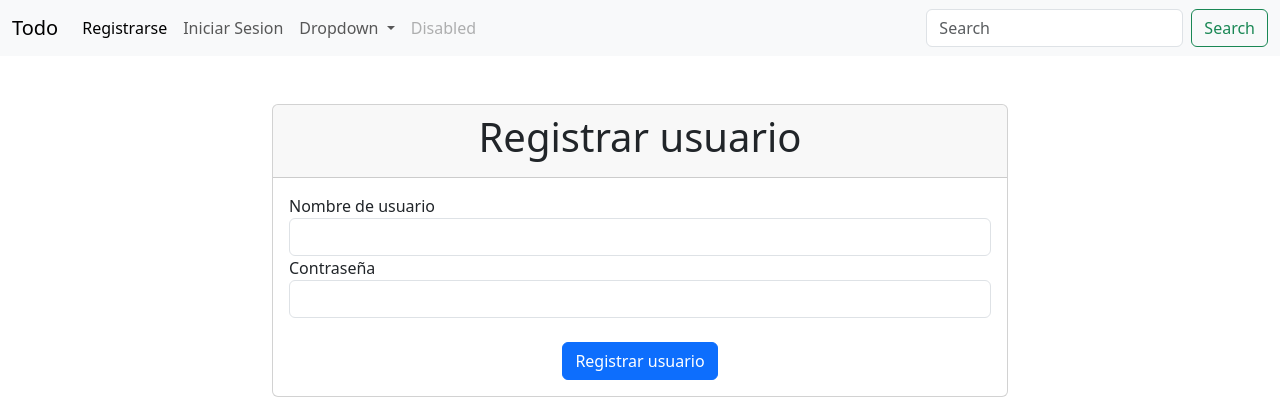
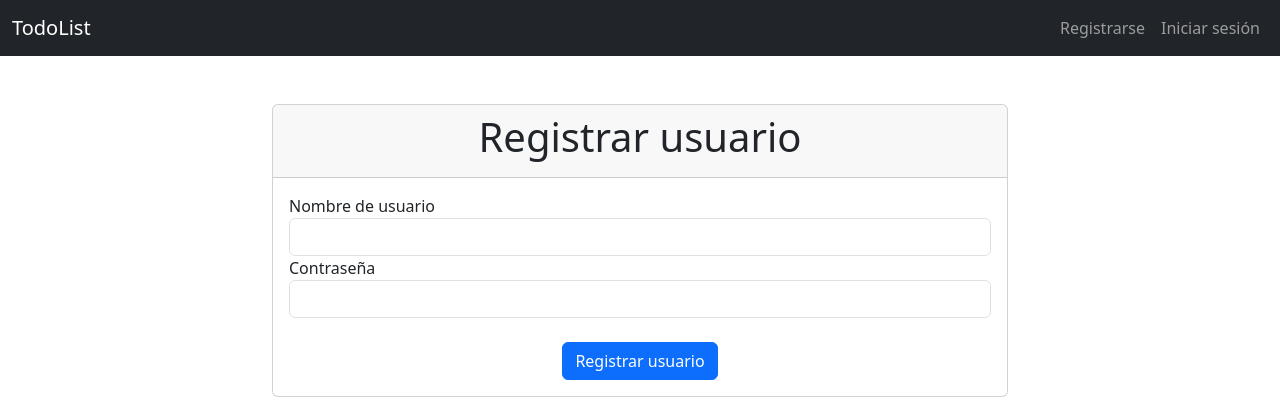
Before and after one commit to dmz866/todo-app, a Flask app: page /auth/register in a window 1280 px wide. Shown: the top 420 px of the page. Run offline with Flask 3, Linux system fonts and the light colour scheme.

Commit message:
register updated

```diff
--- a/todos/auth.py
+++ b/todos/auth.py
@@ -1,13 +1,49 @@
-from flask import Blueprint, render_template
+from flask import Blueprint, render_template, request, redirect, url_for, flash, session, g
+from werkzeug.security import generate_password_hash, check_password_hash
+
+from .models import User
+from .db import get_db
 
 bp = Blueprint('auth', __name__, url_prefix='/auth')
+db = get_db()
 
 
-@bp.route('/register')
+@bp.route('/register', methods=['GET', 'POST'])
 def register():
+    if request.method == 'POST':
+        username = request.form['username']
+        password = request.form['password']
+        user = User(username, generate_password_hash(password))
+
+        user_name = User.query.filter_by(username=username).first()
+
+        if user_name is None:
+            db.session.add(user)
+            db.session.commit()
+
+            return redirect(url_for('auth.login'))
+        else:
+            error = 'Username ya existe'
+            flash(error)
+
     return render_template('auth/register.html')
 
 
-@bp.route('/login')
+@bp.route('/login', methods=['GET', 'POST'])
 def login():
+    if request.method == 'POST':
+        username = request.form['username']
+        password = request.form['password']
+
+        user = User.query.filter_by(username=username).first()
+
+        if user is None or not check_password_hash(user.password, password):
+            error = 'Credenciales incorrectas'
+            flash(error)
+        else:
+            session.clear()
+            session['user_id'] = user.id
+
+            return redirect(url_for('todo.index'))
+
     return render_template('auth/login.html')
--- a/todos/templates/auth/register.html
+++ b/todos/templates/auth/register.html
@@ -13,11 +13,13 @@
                     <form action="" method="post">
                         <div class="form-group">
                             <label for="username">Nombre de usuario</label>
-                            <input type="text" class="form-control" id="username" name="username" required minlength="4" maxlength="20">
+                            <input type="text" class="form-control" id="username" name="username" required minlength="4"
+                                   maxlength="20">
                         </div>
                         <div class="form-group">
                             <label for="password">Contraseña</label>
-                            <input type="password" class="form-control" id="password" name="password" required minlength="6" maxlength="40">
+                            <input type="password" class="form-control" id="password" name="password" required
+                                   minlength="6" maxlength="40">
                         </div>
                         <br>
                         <div class="text-center">
--- a/todos/templates/base.html
+++ b/todos/templates/base.html
@@ -2,59 +2,64 @@
 <html lang="en">
 <head>
     <meta charset="UTF-8">
-    <title>
-        Todos -
-        {% block title %}
-        {% endblock %}
-    </title>
-    <link href="https://cdn.jsdelivr.net/npm/bootstrap@5.3.3/dist/css/bootstrap.min.css" rel="stylesheet"
-          integrity="sha384-QWTKZyjpPEjISv5WaRU9OFeRpok6YctnYmDr5pNlyT2bRjXh0JMhjY6hW+ALEwIH" crossorigin="anonymous">
-    <script src="https://cdn.jsdelivr.net/npm/bootstrap@5.3.3/dist/js/bootstrap.bundle.min.js"
-            integrity="sha384-YvpcrYf0tY3lHB60NNkmXc5s9fDVZLESaAA55NDzOxhy9GkcIdslK1eN7N6jIeHz"
-            crossorigin="anonymous"></script>
+    <meta http-equiv="X-UA-Compatible" content="IE=edge">
+    <meta name="viewport" content="width=device-width, initial-scale=1.0">
+    <title>TodoList - {% block title %}{% endblock %}</title>
+
+    <link href="https://cdn.jsdelivr.net/npm/bootstrap@5.3.0-alpha1/dist/css/bootstrap.min.css" rel="stylesheet"
+          integrity="sha384-GLhlTQ8iRABdZLl6O3oVMWSktQOp6b7In1Zl3/Jr59b6EGGoI1aFkw7cmDA6j6gD" crossorigin="anonymous">
 </head>
 <body>
-<nav class="navbar navbar-expand-lg bg-body-tertiary">
+<nav class="navbar navbar-expand-sm navbar-dark bg-dark" data-bs-theme="dark">
     <div class="container-fluid">
-        <a class="navbar-brand" href="{{url_for('index')}}">Todo</a>
-        <button class="navbar-toggler" type="button" data-bs-toggle="collapse" data-bs-target="#navbarSupportedContent"
-                aria-controls="navbarSupportedContent" aria-expanded="false" aria-label="Toggle navigation">
+        <a class="navbar-brand" href="{{url_for('index')}}">TodoList</a>
+        <button class="navbar-toggler" type="button" data-bs-toggle="collapse" data-bs-target="#navbarNav"
+                aria-controls="navbarNav" aria-expanded="false" aria-label="Toggle navigation">
             <span class="navbar-toggler-icon"></span>
         </button>
-        <div class="collapse navbar-collapse" id="navbarSupportedContent">
-            <ul class="navbar-nav me-auto mb-2 mb-lg-0">
+        <div class="collapse navbar-collapse justify-content-end" id="navbarNav">
+            <ul class="navbar-nav">
+                {% if g.user %}
                 <li class="nav-item">
-                    <a class="nav-link active" aria-current="page" href="{{url_for('auth.register')}}">Registrarse</a>
+                    <span class="nav-link active"> {{ g.user.username }} </span>
                 </li>
                 <li class="nav-item">
-                    <a class="nav-link" href="{{url_for('auth.login')}}">Iniciar Sesion</a>
-                </li>
-                <li class="nav-item dropdown">
-                    <a class="nav-link dropdown-toggle" href="#" role="button" data-bs-toggle="dropdown"
-                       aria-expanded="false">
-                        Dropdown
-                    </a>
-                    <ul class="dropdown-menu">
-                        <li><a class="dropdown-item" href="#">Action</a></li>
-                        <li><a class="dropdown-item" href="#">Another action</a></li>
-                        <li>
-                            <hr class="dropdown-divider">
-                        </li>
-                        <li><a class="dropdown-item" href="#">Something else here</a></li>
-                    </ul>
+                    <a class="nav-link" href="{{url_for('todo.index')}}">Tareas</a>
                 </li>
                 <li class="nav-item">
-                    <a class="nav-link disabled" aria-disabled="true">Disabled</a>
+                    <a class="nav-link" href="{{url_for('auth.logout')}}">Cerrar sesión</a>
                 </li>
+                {% else %}
+                <li class="nav-item">
+                    <a class="nav-link" href="{{url_for('auth.register')}}">Registrarse</a>
+                </li>
+                <li class="nav-item">
+                    <a class="nav-link" href="{{url_for('auth.login')}}">Iniciar sesión</a>
+                </li>
+                {% endif %}
             </ul>
-            <form class="d-flex" role="search">
-                <input class="form-control me-2" type="search" placeholder="Search" aria-label="Search">
-                <button class="btn btn-outline-success" type="submit">Search</button>
-            </form>
         </div>
     </div>
 </nav>
+
 {% block content %}
-{% endblock %}
+{% endblock%}
+
+{% for massage in get_flashed_messages() %}
+<div class="container mt-3">
+    <div class="row">
+        <div class="col-md-6 mx-auto">
+            <div class="alert alert-danger" role="alert">
+                {{ massage }}
+            </div>
+        </div>
+    </div>
+</div>
+{% endfor %}
+
+<script src="https://cdn.jsdelivr.net/npm/bootstrap@5.3.0-alpha1/dist/js/bootstrap.bundle.min.js"
+        integrity="sha384-w76AqPfDkMBDXo30jS1Sgez6pr3x5MlQ1ZAGC+nuZB+EYdgRZgiwxhTBTkF7CXvN"
+        crossorigin="anonymous"></script>
 </body>
+
 </html>
```
Also changed, not shown: 1 other file.
